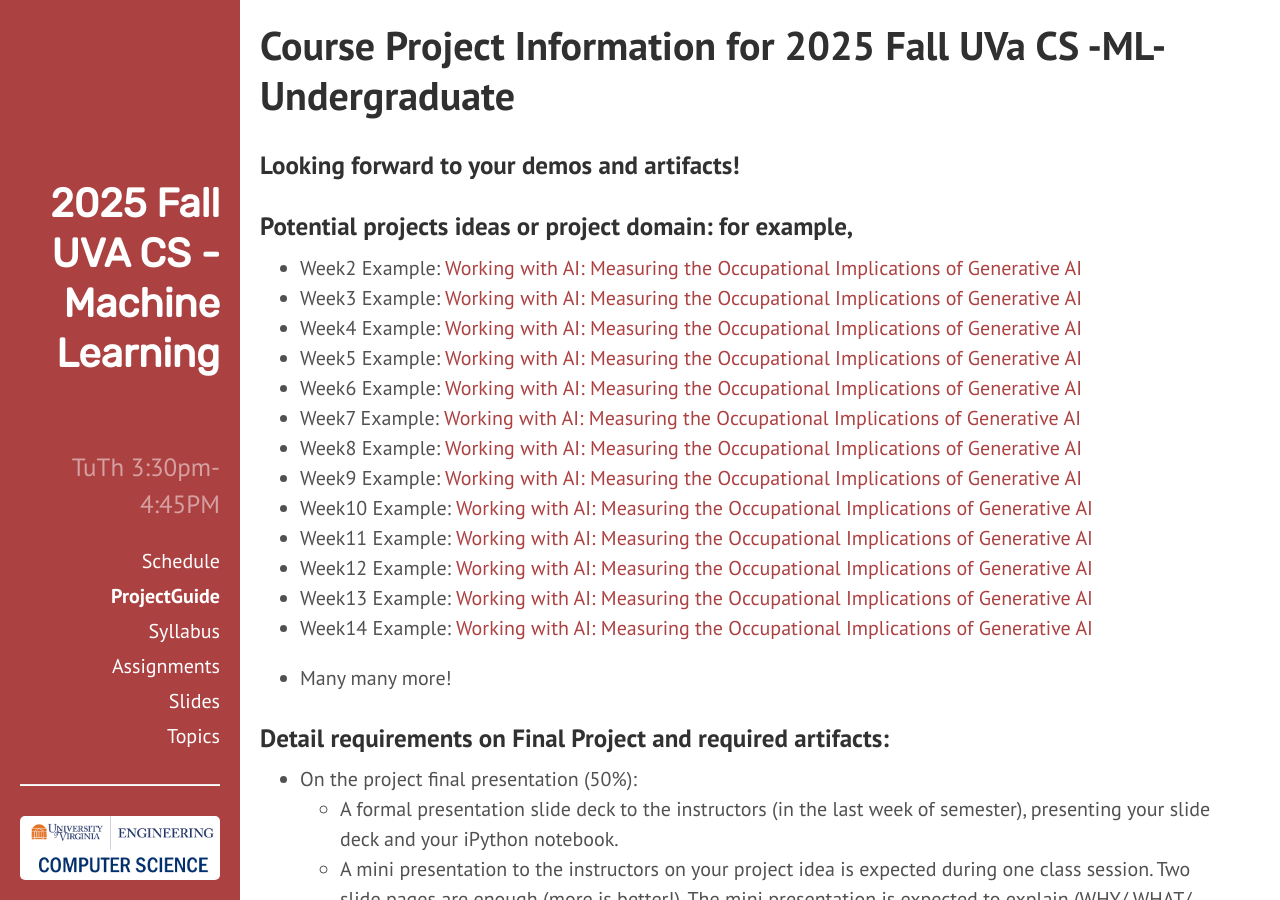
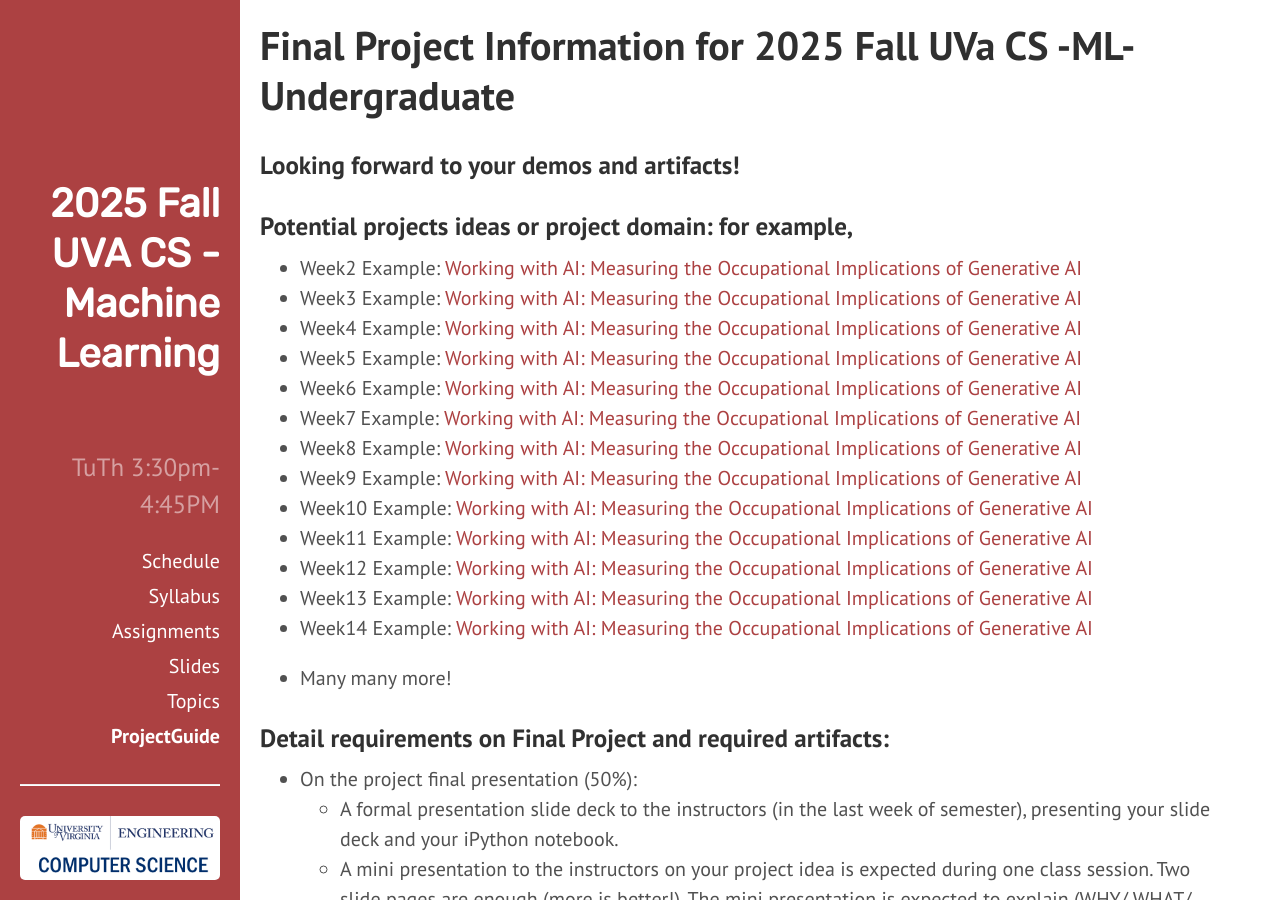
Before and after one commit to qiyanjun/2025Fall-UVA-CS-MachineLearningDeep, a Jekyll site: the page built from z25fProjects.md, in a window 1280 px wide and 900 px high. Built offline with Jekyll 4.4.1, drawn with Linux system fonts in a browser that asks for light colours.

Commit message:
add project guide page

```diff
--- a/25fProjects.md
+++ b/z25fProjects.md
@@ -1,7 +1,7 @@
 ---
 layout: page
 title: ProjectGuide
-desc: "Course Project Information for 2025 Fall UVa CS -ML-Undergraduate"
+desc: "Final Project Information for 2025 Fall UVa CS -ML-Undergraduate"
 ---
 
 
```
Also changed, not shown: Assignments.md (+1 -1 lines).
